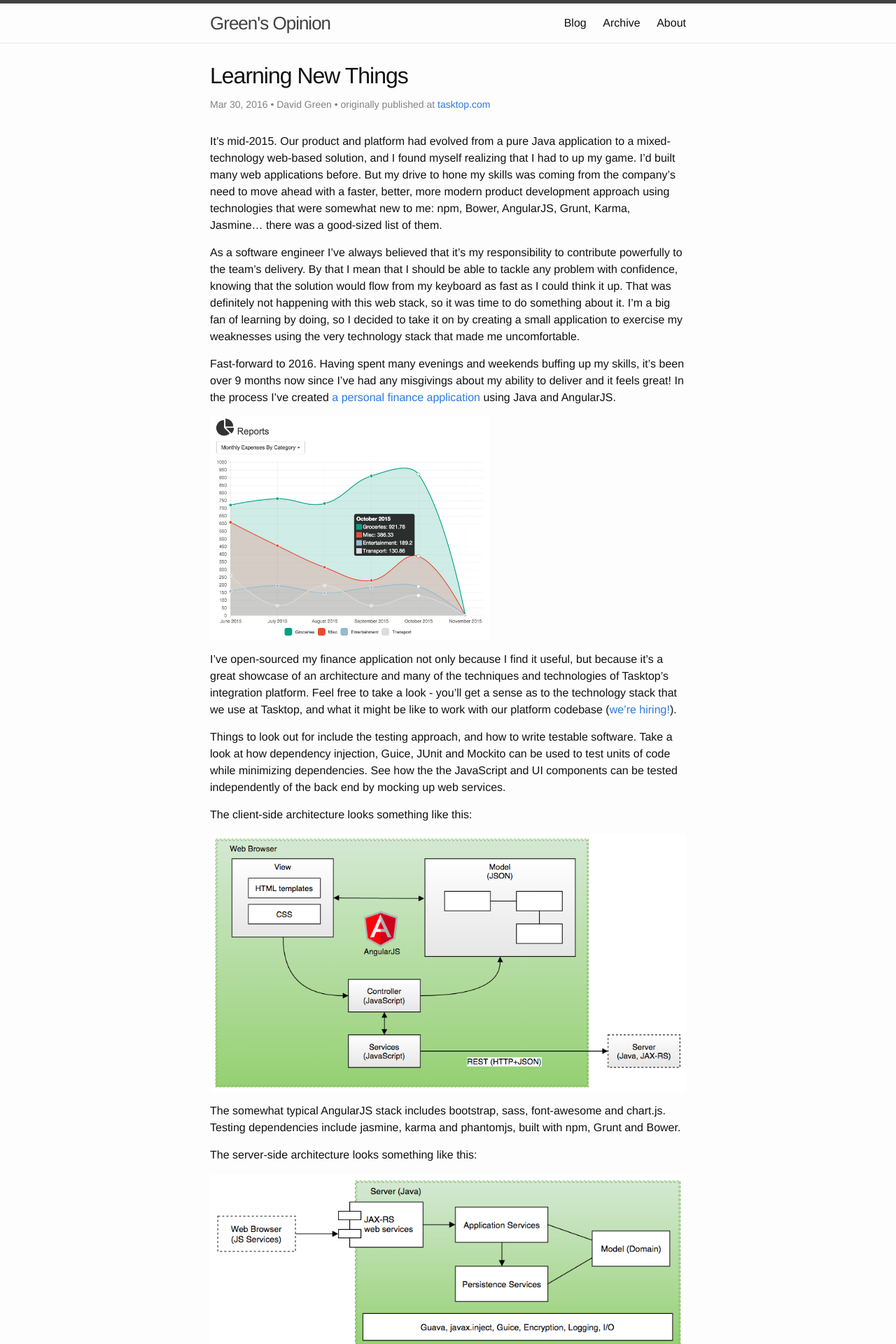
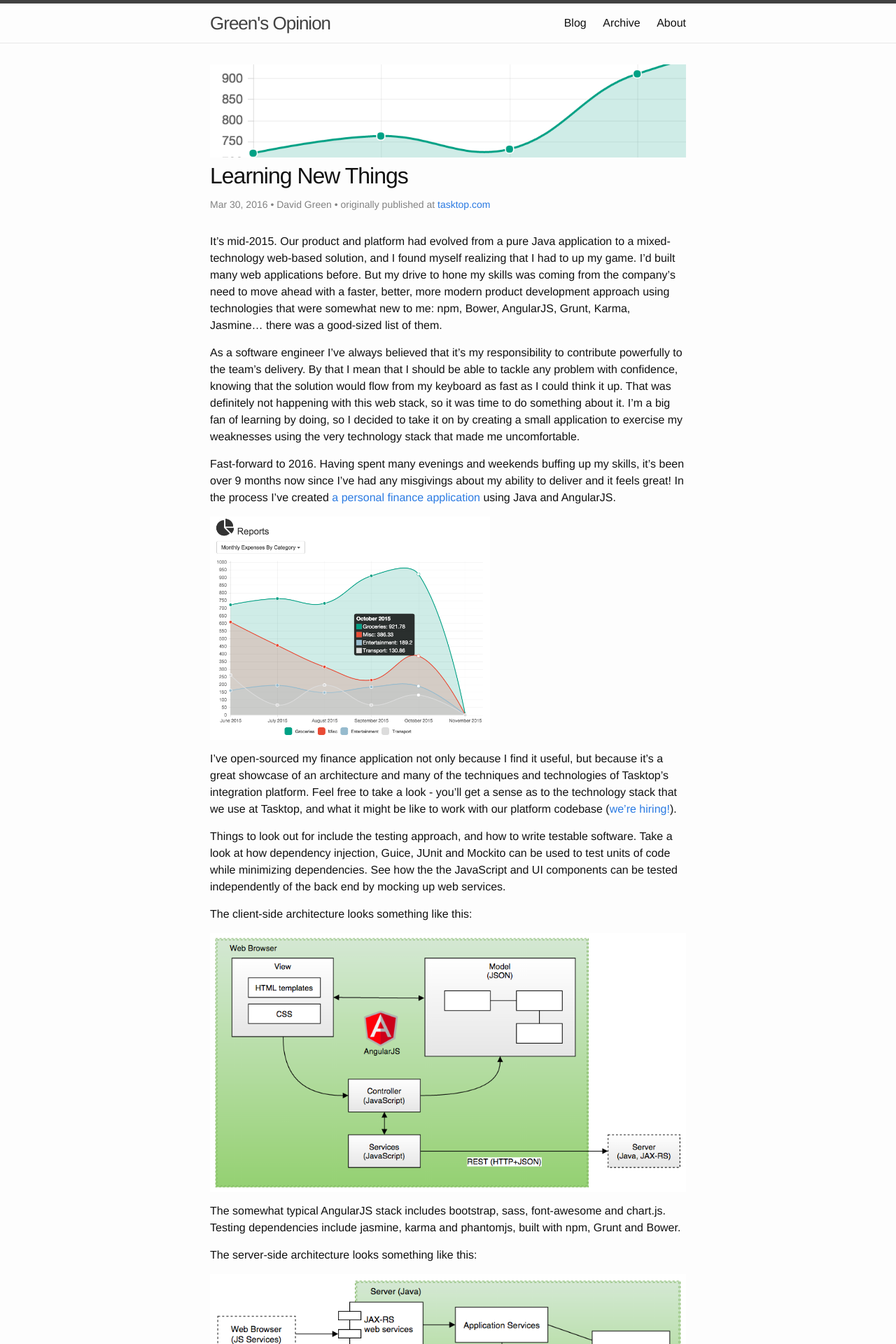
Before and after one commit to greensopinion/greensopinion.github.io, a Jekyll site: the page built from _posts/2016-03-29-learning-new-things.md, in a window 1280 px wide. Shown: the top 1920 px of the page at 70% size. Built offline with Jekyll 4.4.1, drawn with Linux system fonts in a browser that asks for light colours; nearby versions of some CDN libraries; comment, search, counter and statistics services are not loaded.

Commit message:
add feature images

```diff
--- a/_posts/2015-11-30-break-your-hand-its-good-for-you.html
+++ b/_posts/2015-11-30-break-your-hand-its-good-for-you.html
@@ -5,6 +5,7 @@
 author: David Green
 tags:
 modified_time: '2015-11-30T14:04:00.000-08:00'
+feature_image: /images/blog/2015-11/hand.png
 original_url: https://www.tasktop.com/blog/break-your-hand-its-good-you/
 comments: true
 ---
--- a/_posts/2016-03-29-learning-new-things.md
+++ b/_posts/2016-03-29-learning-new-things.md
@@ -5,6 +5,7 @@
 author: David Green
 tags:
 modified_time: '2016-03-29T17:18:00.000-08:00'
+feature_image: /images/blog/2016-03/learning-new-things.png
 original_url: https://www.tasktop.com/blog/learning-new-things/
 comments: true
 ---
--- a/css/main.scss
+++ b/css/main.scss
@@ -128,6 +128,9 @@
   margin-bottom: 0.5em;
 }
 
-.feature-image {
+div.feature-image {
   margin-bottom: 10px;
 }
+img.feature-image {
+  width: 100%;
+}
```
Also changed, not shown: images/blog/2015-11/hand.png (added), images/blog/2016-03/learning-new-things.png (added).
